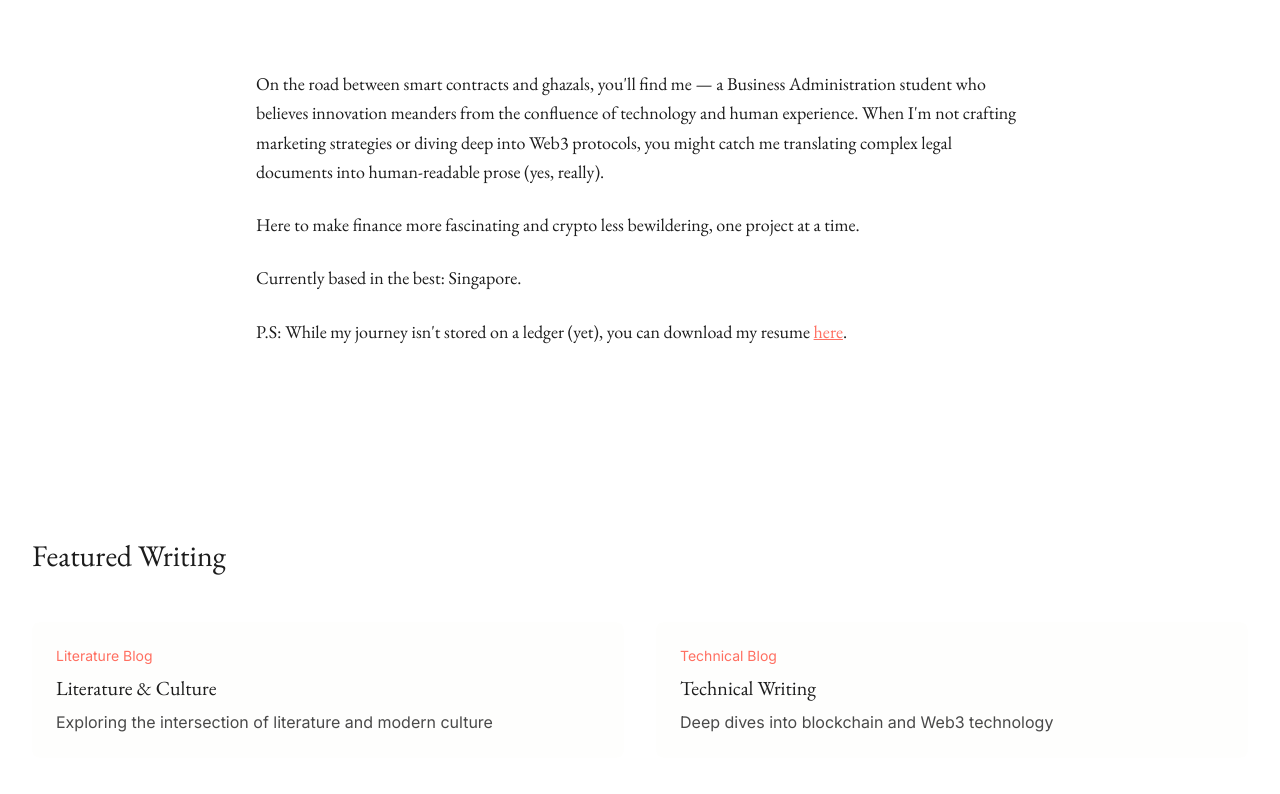
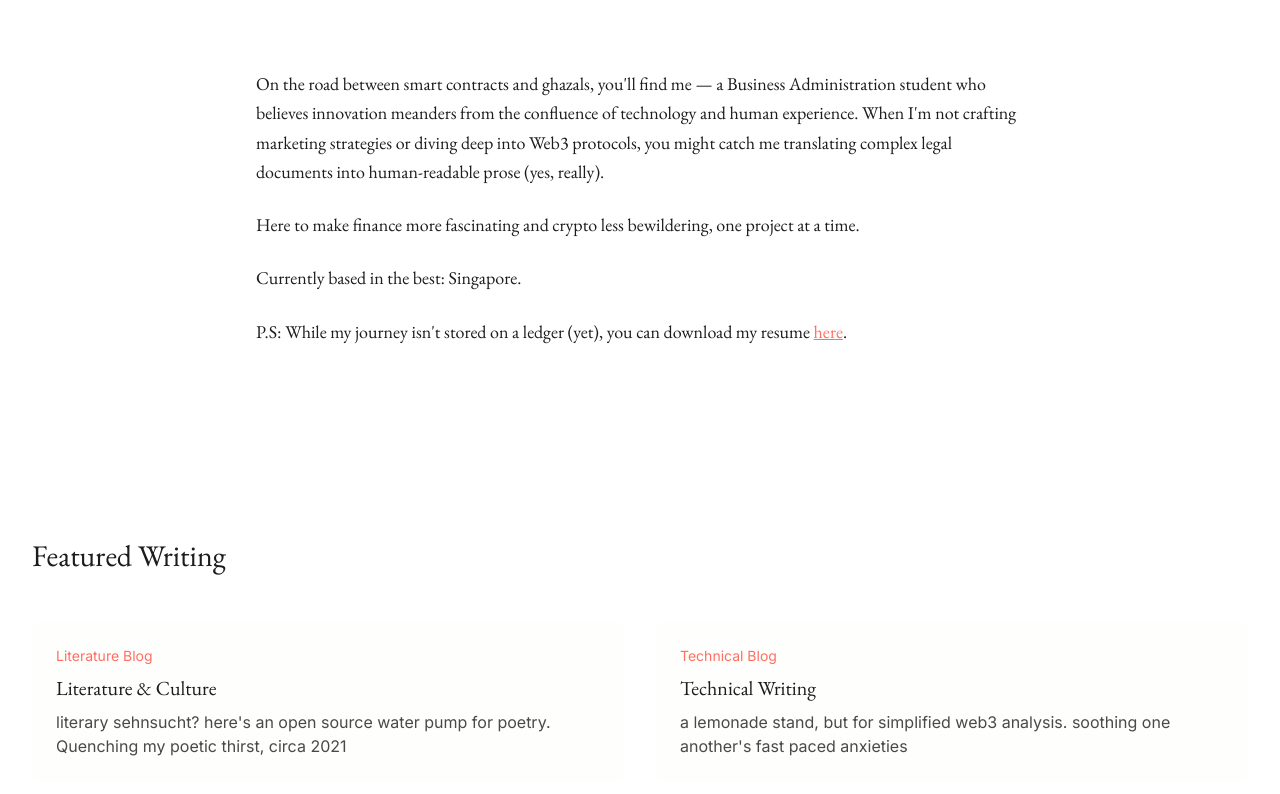
Before and after one commit to rakshew/portfolio, a React (Vite) app: page / in a window 1280 px wide. Shown: the part 1207-2001 px from the top of the page. Built offline with nearby package versions, Linux system fonts and the light colour scheme.

Commit message:
Update Articles.tsx

```diff
--- a/src/components/Articles.tsx
+++ b/src/components/Articles.tsx
@@ -4,13 +4,13 @@ export const Articles = () => {
   const blogs = [
     {
       title: "Literature & Culture",
-      description: "Exploring the intersection of literature and modern culture",
+      description: "literary sehnsucht? here's an open source water pump for poetry. Quenching my poetic thirst, circa 2021",
       url: "https://kumizh.substack.com/welcome",
       type: "Literature Blog"
     },
     {
       title: "Technical Writing",
-      description: "Deep dives into blockchain and Web3 technology",
+      description: "a lemonade stand, but for simplified web3 analysis. soothing one another's fast paced anxieties",
       url: "https://mirror.xyz/0x832397b6B371905402F7aA50340dabD1f8Ebb656",
       type: "Technical Blog"
     }
```
